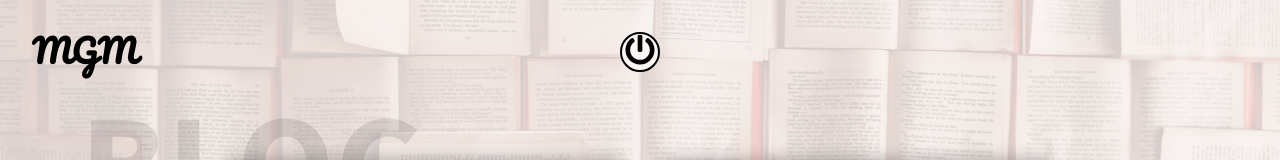
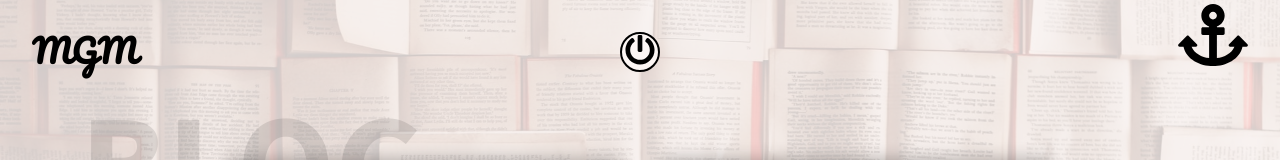
Before and after one commit to emzakh/PortfolioNew, a React (Create React App) app: page /blog in a window 1280 px wide. Shown: the top 160 px of the page. Built offline with nearby package versions, Linux system fonts and the light colour scheme.

Commit message:
anchor preDisplay blogPage bug affichage

```diff
--- a/src/subComponents/Anchor.js
+++ b/src/subComponents/Anchor.js
@@ -6,7 +6,7 @@ import { Anchor, Link } from "../components/AllSvgs";
 
 const Container = styled.div`
 position: relative;
-`
+`;
 
 const Slider = styled.div`
 position: fixed;
@@ -22,7 +22,18 @@ transform:translateY(-50%);
     transform:rotate(135deg);
 }
 
-`
+`;
+
+const PreDisplay = styled.div`
+  position:absolute;
+  top:0;
+  right:2rem;
+
+
+
+
+}
+`;
 
 const AnchorComponent = () => {
 
@@ -37,9 +48,16 @@ const AnchorComponent = () => {
             let bodyHeight = document.body.offsetHeight;
 
             let diff = Math.max(bodyHeight - (scrollPosition + windowSize));
+            //diff*100/scrollposition
             let diffP = (diff * 100) / (bodyHeight - windowSize);
 
             ref.current.style.transform = `translateY(${-diffP}%)`;
+
+            if (window.pageYOffset > 5) {
+              hiddenRef.current.style.display = "none";
+            } else {
+              hiddenRef.current.style.display = "block";
+            }
         }
 
         window.addEventListener('scroll', handleScroll)
@@ -51,10 +69,20 @@ const AnchorComponent = () => {
 
     return (
         <Container>
+            <PreDisplay ref={hiddenRef} className="hidden">
+            <Anchor width={70} height={70} fill="currentColor" />
+      </PreDisplay>
             <Slider ref={ref}>
                 {
                     [...Array(25)].map((x,id)=>{
-                        return <Link key={id} width={25} height={25} fill='currentColor' className="chain" />
+                        return <Link
+                        key={id}
+                        style={{ padding: "0.1rem 0" }}
+                        width={25}
+                        height={25}
+                        fill="currentColor"
+                        className="chain"
+                      />
                     })
                 }
                 <Anchor width={70} height={70} fill='currentColor'/>
```
